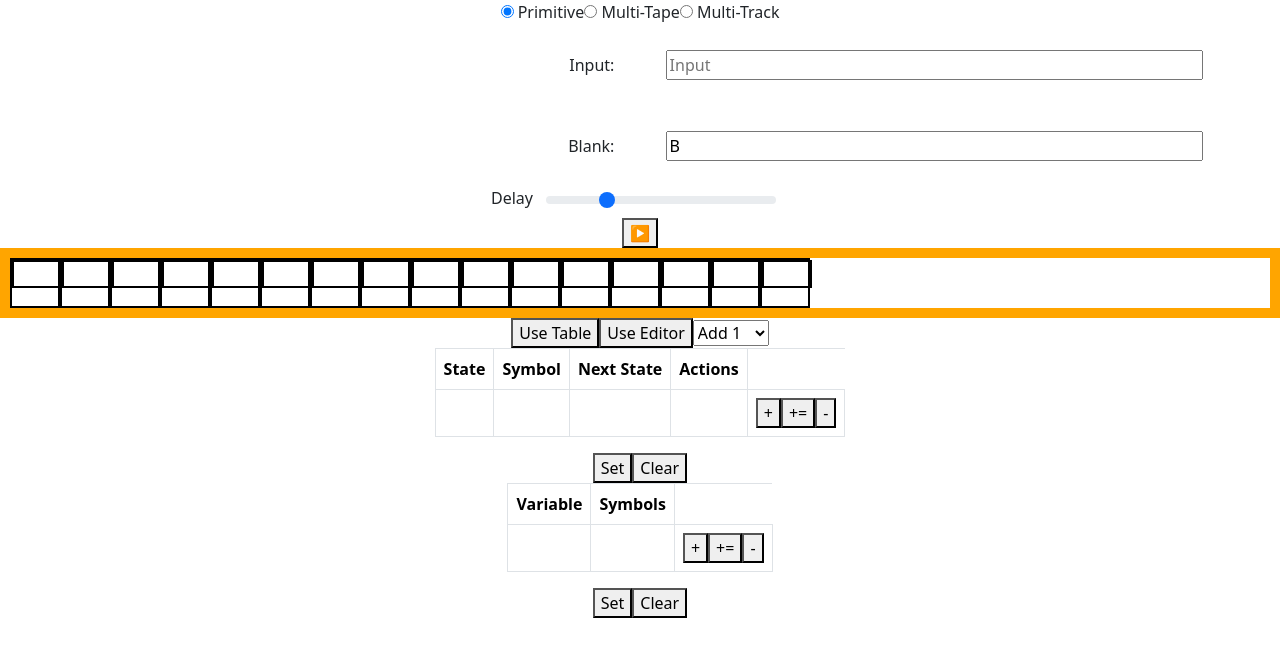
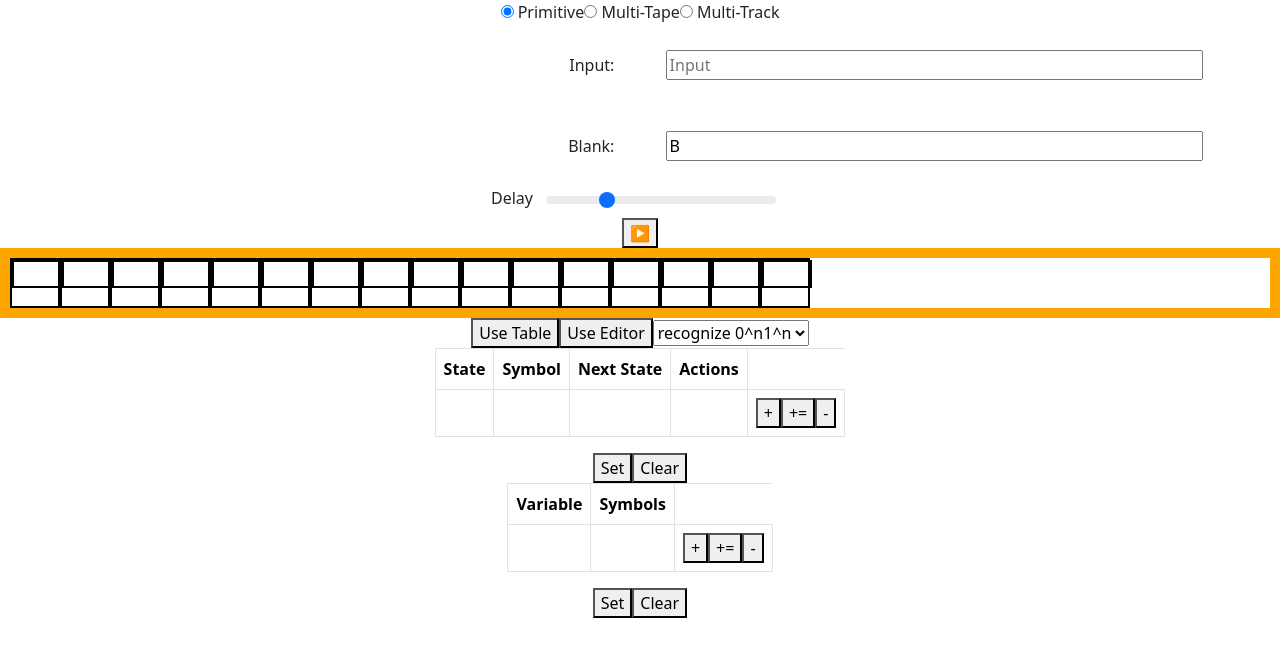
Before and after one commit to VenkataRamanaRao5/turing-machine, a React (Vite) app: page / in a window 1280 px wide. Shown: the top 656 px of the page. Built offline with nearby package versions, Linux system fonts and the light colour scheme.

Commit message:
Added example machine functionality

```diff
--- a/src/App.tsx
+++ b/src/App.tsx
@@ -3,6 +3,7 @@ import './App.css'
 import Machine from './Machine'
 import Table from './Table'
 import Editor from './Editor'
+import examples from './assets/exampleMachines'
 
 function App() {
 	let transitionTable = new Map([
@@ -17,19 +18,7 @@ function App() {
 		[JSON.stringify(['e', ['Y']]), { next: 'e', actions: [['Y'], ['R']] }],
 		[JSON.stringify(['e', ['']]), { next: 'f', actions: [[''], ['R']] }]
 	])
-	let _transitionTable = new Map([
-		[JSON.stringify(['b', ['0', 'B']]), { next: 'b', actions: [['R']] }],
-		[JSON.stringify(['b', ['1', 'B']]), { next: 'b', actions: [['R']] }],
-		[JSON.stringify(['b', ['B', 'B']]), { next: 'c', actions: [['L']] }],
-		[JSON.stringify(['c', ['0', 'B']]), { next: 'd', actions: [['0', '1'], ['L']] }],
-		[JSON.stringify(['c', ['1', 'B']]), { next: 'e', actions: [['1', '0'], ['L']] }],
-		[JSON.stringify(['e', ['1', 'B']]), { next: 'e', actions: [['1', '0'], ['L']] }],
-		[JSON.stringify(['e', ['0', 'B']]), { next: 'd', actions: [['0', '1'], ['L']] }],
-		[JSON.stringify(['e', ['B', 'B']]), { next: 'd', actions: [['B', '1'], ['L']] }],
-		[JSON.stringify(['d', ['1', 'B']]), { next: 'd', actions: [['1', '1'], ['L']] }],
-		[JSON.stringify(['d', ['0', 'B']]), { next: 'd', actions: [['0', '0'], ['L']] }],
-		[JSON.stringify(['d', ['B', 'B']]), { next: 'f', actions: [['L']] }],
-	])
+
 	const [isTable, setIsTable] = useState(true)
 	const [transitionArray, setTransitionArray]: [string[][], React.Dispatch<React.SetStateAction<string[][]>>] = useState( sessionStorage.getItem('transitionTable') ? JSON.parse(sessionStorage.getItem('transitionTable') as string) : [Array(4).fill('')])
 	const [variablesArray, setVariablesArray]: [string[][], React.Dispatch<React.SetStateAction<string[][]>>] = useState(sessionStorage.getItem('variableTable') ? JSON.parse(sessionStorage.getItem('variableTable') as string) : [Array(2).fill('')])
@@ -37,7 +26,7 @@ function App() {
 	const [canvases, setCanvases] = useState(1)
 	const [tF, setTF] = useState(transitionTable)
 	const handleRadioChange = (e: React.FormEvent<HTMLInputElement>) => { setMachType(e.currentTarget.value); if (e.currentTarget.value === "1") setCanvases(1)}
-	const splitMultiLineDelimitedString = (s: string, delimiter: string | RegExp) => s.split('\n').map(e => e.split(delimiter))
+	const splitMultiLineDelimitedString = (s: string, delimiter: string | RegExp) => s.split('\n').map(e => e.split(delimiter).map(f => f.trim()))
 	const replace = (e: [string, string[], string, string[][]], lhs: string, rhs: string[]) => {
 		if(e[1].some(inp => inp == lhs)){
 			return rhs.map(value =>
@@ -55,7 +44,7 @@ function App() {
 	useEffect(() => {
 		transitionTable.clear()
 		variables = variablesArray.map((elems) => [elems[0], elems[1].split(/, ?/)])
-		//console.log(transitionArray)
+		console.log(transitionArray)
 		let newTransArray = transitionArray.map((elems) => {
 			let acts = Array.from(elems[3].matchAll(/\[([^\]]*)\]|([^,\s]+)/g)).map((e) => e[1] ? e[1] : e[0]).map(e => e.split(/, ?/))
 			let syms = Array.from(elems[1].matchAll(/\[([^\]]*)\]|([^,\s]+)/g)).map((e) => e[1] ? e[1] : e[0]).map(e => e.split(/, ?/))
@@ -72,7 +61,8 @@ function App() {
 			transitionTable.set(
 				JSON.stringify([elems[0], elems[1]]),
 				{ next: elems[2], actions: elems[3] })
-		})
+			})
+		console.log(transitionTable)
 		setTF(transitionTable)
 	}, [transitionArray, variablesArray])
 
@@ -104,9 +94,22 @@ function App() {
 		<div>
 			<button onClick={() => setIsTable(true)}>Use Table</button>
 			<button onClick={() => setIsTable(false)}>Use Editor</button>
-			<select defaultValue="Example Machines">
-				<option value="1">Add 1</option>
-				<option value="2">Spacify</option>
+			<select defaultValue="0^n1^n" onChange={(e) => {
+				console.log(e.currentTarget.value)
+				let mach = examples.get(e.currentTarget.value)
+				if(mach){
+					setMachType(mach.machType.toString())
+					setCanvases(mach.noOfCanvases)
+					setTransitionArray(mach.transitions.split(/\n */).map(row => row.trim().split(/; */)))
+					console.log(mach.transitions.split(/\n */).map(row => row.trim().split(/; */)).toString())
+					setIsTable(false)
+					setIsTable(true)
+				}
+
+			}}>
+				<option value="Clear">Clear</option>
+				<option value="Add 1 (2 tracks)">Add 1 (2 tracks)</option>
+				<option value="0^n1^n">recognize 0^n1^n</option>
 			</select>
 		</div>
 		{
--- /dev/null
+++ b/src/assets/exampleMachines.tsx
@@ -0,0 +1,36 @@
+type exampleMachine = {machType: number, noOfCanvases: number, transitions: string}
+let examples: Map<String, exampleMachine> = new Map()
+examples.set("Add 1 (2 tracks)", {
+    machType: 3,
+    noOfCanvases: 2,
+    transitions:
+        `b;[0,B];b;R
+        b;[1,B];b;R
+        b;[B,B];c;L
+        c;[0,B];d;[0,1],L
+        c;[1,B];e;[1,0],L
+        e;[1,B];e;[1,0],L
+        e;[0,B];d;[0,1],L
+        e;[B,B];d;[B,1],L
+        d;[1,B];d;[1,1],L
+        d;[0,B];d;[0,0],L
+        d;[B,B];f;L`
+})
+
+examples.set("0^n1^n", {
+    machType: 1,
+    noOfCanvases: 1,
+    transitions:
+        `b;0;c;X,R
+        b;Y;e;Y,R
+        c;0;c;0,R
+        c;1;d;Y,L
+        c;Y;c;Y,R
+        d;0;d;0,L
+        d;X;b;X,R
+        d;Y;d;Y,L
+        e;Y;e;Y,R
+        e;B;f;B,R`
+    }
+)
+export default examples;
```
